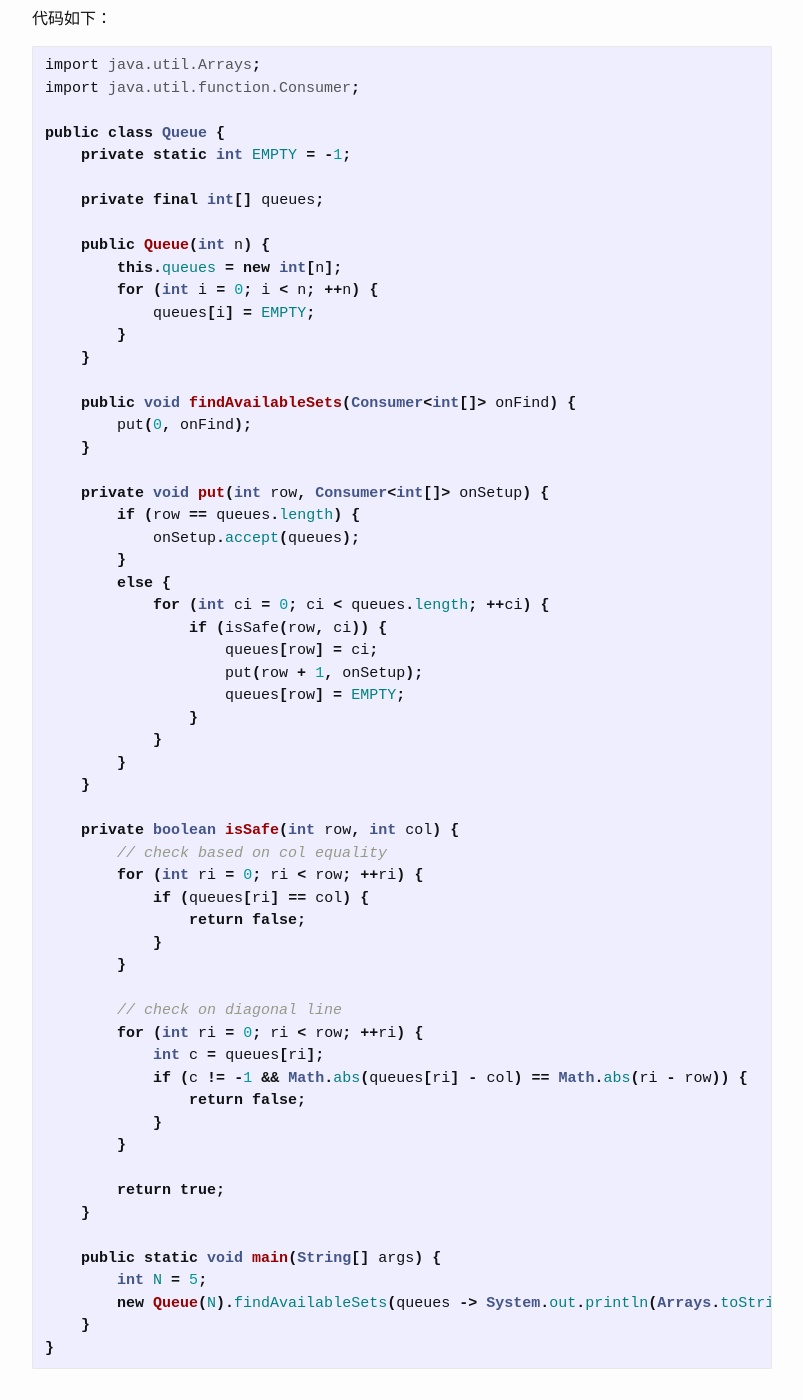
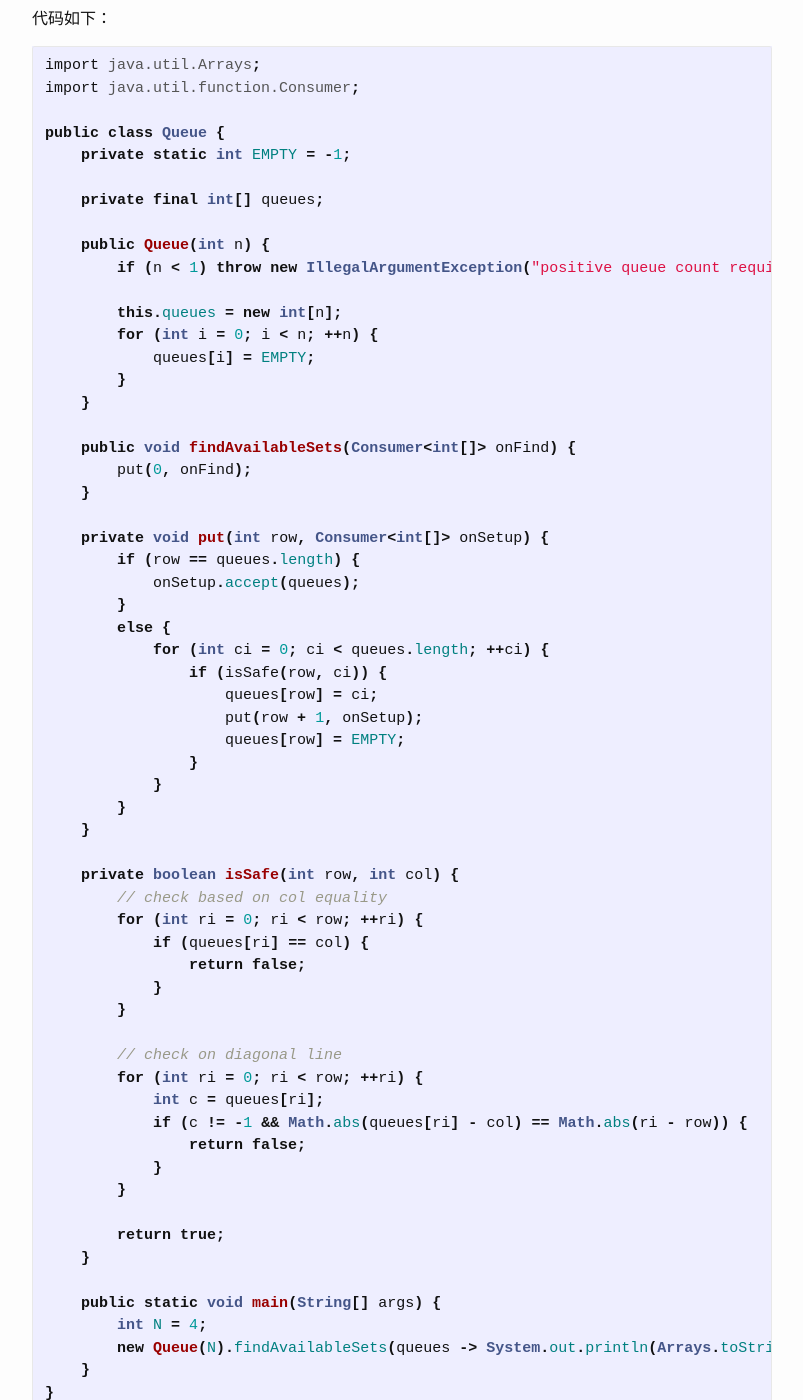
Before and after one commit to qingzhupig/qingzhupig.github.io, a Jekyll site: the page built from _posts/2017-03-12-backtracking-and-n-queue-problem.md, in a window 1280 px wide and 1400 px high, scrolled down 295 px. Shown: the whole window, without its empty margins (238-1041 px from the left). Built offline with Jekyll 4.4.1, drawn with Linux system fonts in a browser that asks for light colours; some of the changed text lies outside the part shown.

Commit message:
check queue count n in constructor

````diff
--- a/_posts/2017-03-12-backtracking-and-n-queue-problem.md
+++ b/_posts/2017-03-12-backtracking-and-n-queue-problem.md
@@ -21,6 +21,8 @@ public class Queue {
     private final int[] queues;
 
     public Queue(int n) {
+        if (n < 1) throw new IllegalArgumentException("positive queue count required");
+
         this.queues = new int[n];
         for (int i = 0; i < n; ++n) {
             queues[i] = EMPTY;
@@ -66,8 +68,15 @@ public class Queue {
     }
 
     public static void main(String[] args) {
-        int N = 5;
+        int N = 4;
         new Queue(N).findAvailableSets(queues -> System.out.println(Arrays.toString(queues)));
     }
 }
 ```
+
+执行结果：
+
+```
+[1, 3, 0, 2]
+[2, 0, 3, 1]
+```
````
